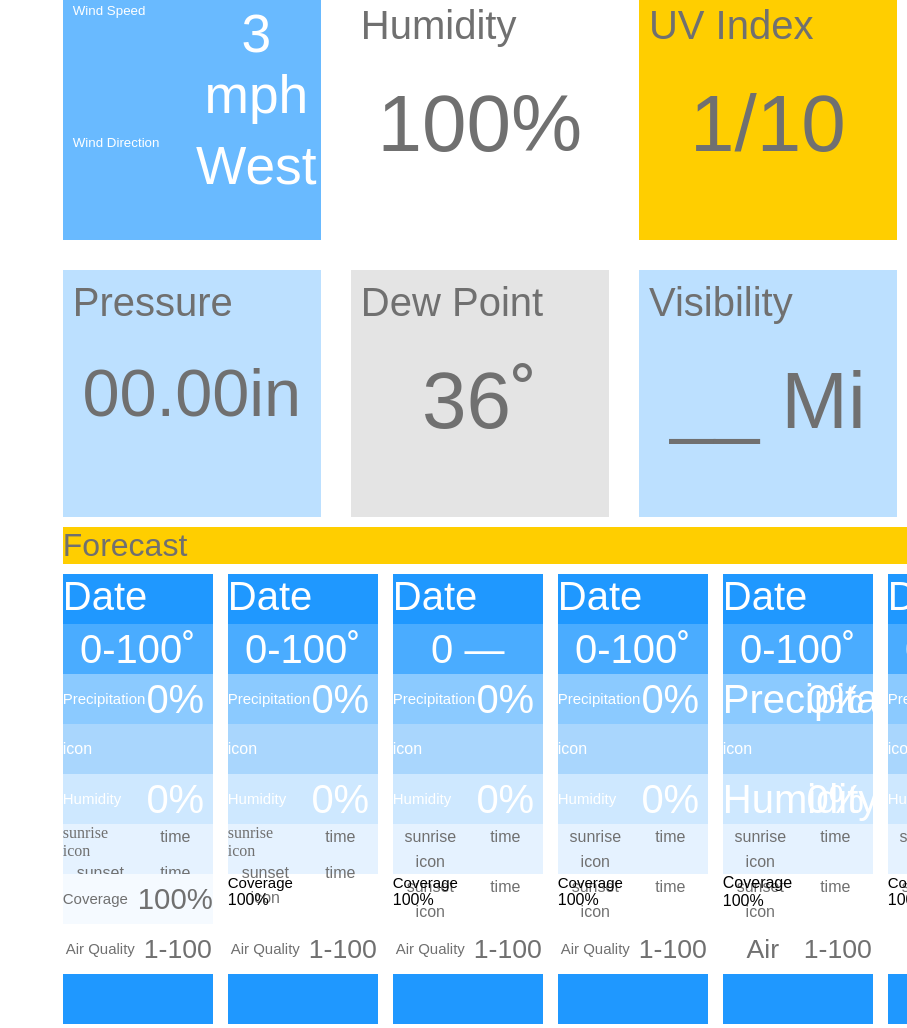
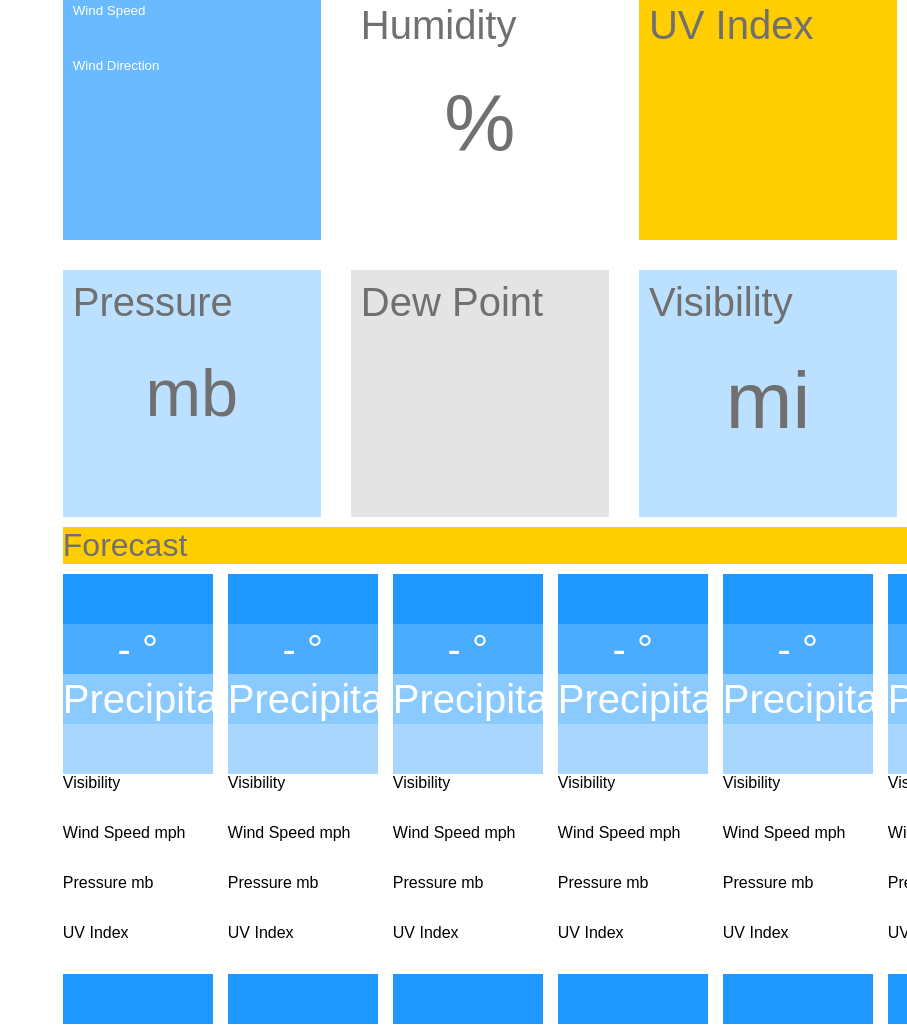
Before and after one commit to haleyej25/ART300_weather_base-1.0.0, a plain HTML site: page index.html in a window 1280 px wide. Shown: the part 824-1852 px from the top of the page, without its empty margins (373-1280 px from the left). Drawn offline with Linux system fonts and the light colour scheme; a script that the page names is missing; a web font is replaced by a local one.

Commit message:
Update index.html

```diff
--- a/index.html
+++ b/index.html
@@ -25,21 +25,21 @@
         <link rel="stylesheet" href="/style.css">
         <link rel="stylesheet" href="https://use.typekit.net/wfa8thc.css">
     </head>
-
     <body>
+        <div class="results" id="app">
             <div class="topbar">
                 <h1 id="domainname">putthedomeup.com</h1>
-            <p>alerts</p>
+                <p>{{weather.error}}</p>
             </div>
              <div class="left">
                 <div class="timebar">
                     <div class="time">
                         <h1 id="time">Time</h1>
-                    <p>1400</p>
+                        <p>{{time.hour_12}}:{{time.minute}}</p>
                     </div>
                     <div class="today">
                         <h1>Today's Date</h1>
-                    <p>11/11/11</p>
+                        <p>{{time.date}}</p>
                     </div>
                 </div>
                 <div class="tempbar">
@@ -48,83 +48,86 @@
                     </div>
                     <div class="t2">
                         <h1>Feels Like</h1>
-                    <p>100˚</p>
+                        <p class="degree_symbol">{{current.temp.feelslike}}</p>
                     </div>
                     <div class="t3">
                         <h1>Real</h1>
-                    <p>100˚</p>
+                        <p class="degree_symbol">{{current.temp.current}}</p>
                     </div>
                     <div class="t4">
                         <h1>High – Low</h1>
-                    <p>50-100˚</p>
+                        <p class="degree_symbol">{{current.temp.high}}–{{current.temp.low}}</p>
                     </div>
                 </div>
             </div>
             <div class="right">
                 <div class="topgrid">
                     <div class="locationbar">
-                    <p>Zipcode:</p>
-                    <p>entrybar</p>
+                        <p>{{location.name}}</p>
+                         <input placeholder="Enter Your ZIP Code" v-on:input="zip_trigger" name="name" id="zip" />
+
                     </div>
                     <div class="precipitation">
                         <h1>Today's Precipitation</h1>
-                    <p>100%</p>
+                        <p>{{forecast[0].pop}}%</p>
                     </div>
                     <div class="currentweather">
-                    <p>icon</p>
+                        <p>{{forecast[0].weather.description}}</p>
+                        <img v-bind:src="'/weathericons/' + forecast[0].weather.icon + '.png'" v-bind:alt="forecast[0].weather.description">
                     </div>
-                <div class="radar">
-                    <p>please shut up that i don't have link yet</p>
-                </div>
+                    <div class="radar" id="map"></div>
                 </div>
                 <div class="middlegrid">
                     <div class="sunrisesunset">
                         <div class="half1">
-                        <h4>sunrise icon</h4>
-                        <p>500</p>
+                            <h4>sunrise</h4>
+                            <img src="/weathericons/sunrise.png" alt="sunrise">
+                            <p>{{current.sunrise}}</p>
+
                         </div>
                         <div class="half2">
-                        <h4>sunset icon</h4>
-                        <p>2100</p>
+                            <h4>sunset</h4>
+                            <img src="/weathericons/sunset.png" alt="sunset">
+                            <p>{{current.sunset}}</p>
                         </div>
                     </div>
                     <div class="airquality">
                         <h4>Air Quality</h4>
-                    <p>1-000</p>
+                        <p>{{current.air_quality}}</p>
                     </div>
                     <div class="coverage">
                         <h4>Coverage</h4>
-                    <p>50%</p>
+                        <p>{{current.cloud_cover}}%</p>
                     </div>
                     <div class="wind">
                         <div class="half1">
                             <h4>Wind Speed</h4>
-                        <p>3 mph</p>
+                            <p>{{current.wind.speed}}</p>
                         </div>
                         <div class="half2">
                             <h4>Wind Direction</h4>
-                        <p>West</p>
+                            <h3>{{hourly[0].windDirection}}</h3>
                         </div>
                     </div>
                     <div class="humidity">
                         <h4>Humidity</h4>
-                    <p>100%</p>
+                        <p>{{current.humidity}}%</p>
                     </div>
                     <div class="uvindex">
                         <h4>UV Index</h4>
-                    <p>1/10</p>
+                        <p>{{forecast[0].uv}}</p>
                     </div>
                     <div class="pressure">
                         <h4>Pressure</h4>
-                    <p>00.00in</p>
+                        <p>{{forecast[0].pres}}mb</p>
                     </div>
                     <div class="dewpoint">
                         <h4>Dew Point</h4>
-                    <p>36˚</p>
+                        <p>{{forecast[0].dewpt}}</p>
                     </div>
                     <div class="visibility">
                         <h4>Visibility</h4>
-                    <p>__ Mi</p>
+                        <p>{{forecast[0].vis}}mi</p>
                     </div>
                 </div>
                 <div class="forecast">
@@ -133,246 +136,168 @@
                 <div class="bottomgrid">
                     <div class="date1">
                         <div class="dateof">
-                        <h4>Date</h4>
+                            <h4>{{forecast[1].weekday}}</h4>
                         </div>
                         <div class="highlowforecast">
-                        <p>0-100˚</p>
+                            <p class="degree_symbol">{{forecast[1].max_temp}} - {{forecast[1].min_temp}}</p>
                         </div>
                         <div class="precipationforecast">
-                        <h2>Precipitation</h2>
-                        <p>0%</p>
+                            <p>Precipitation {{forecast[1].pop}}%</p>
                         </div>
                         <div class="forecastdescription">
-                        <p>icon</p>
+                            <h2>{{forecast[1].weather.description}}</h2>
                         </div>
-                    <div class="humidityforecast">
-                        <h2>Humidity</h2>
-                        <p>0%</p>
+                        <div class="visibilityforecast">
+                            <p>Visibility {{forecast[1].vis}}</p>
                         </div>
-                    <div class="sunrisesunsetforecast">
-                        <h>sunrise icon</h>
-                        <p>time</p>
-                        <p>sunset icon</p>
-                        <p>time</p>
+                        <div class="windforecast">
+                            <p>Wind Speed {{forecast[1].wind_spd}} mph</p>
                         </div>
-                    <div class="coverageforecast">
-                        <h2>Coverage</h2>
-                        <p>100%</p>
+                        <div class="pressureforecast">
+                             <p>Pressure {{forecast[1].pres}} mb</p>
                         </div>
-                    <div class="airqualityforecast">
-                        <h2>Air Quality</h2>
-                        <p>1-100</p>
+                        <div class="uvforecast">
+                            <p>UV Index {{forecast[1].uv}}</p>
                         </div>
                         <div class="colorbottombar"></div>
                     </div>
                     <div class="date2">
                         <div class="dateof">
-                        <h4>Date</h4>
+                            <h4>{{forecast[2].weekday}}</h4>
                         </div>
                         <div class="highlowforecast">
-                        <p>0-100˚</p>
+                            <p class="degree_symbol">{{forecast[2].max_temp}} - {{forecast[2].min_temp}}</p>
                         </div>
                         <div class="precipationforecast">
-                        <h2>Precipitation</h2>
-                        <p>0%</p>
+                            <p>Precipitation {{forecast[2].pop}}%</p>
                         </div>
                         <div class="forecastdescription">
-                        <p>icon</p>
+                            <h2>{{forecast[2].weather.description}}</h2>
                         </div>
-                    <div class="humidityforecast">
-                        <h2>Humidity</h2>
-                        <p>0%</p>
+                        <div class="visibilityforecast">
+                            <p>Visibility {{forecast[2].vis}}</p>
                         </div>
-                    <div class="sunrisesunsetforecast">
-                        <h>sunrise icon</h>
-                        <p>time</p>
-                        <p>sunset icon</p>
-                        <p>time</p>
+                        <div class="windforecast">
+                            <p>Wind Speed {{forecast[2].wind_spd}} mph</p>
                         </div>
-                    <div class="coverageforest">
-                        <h2>Coverage</h2>
-                        <p>100%</p>
+                        <div class="pressureforecast">
+                            <p>Pressure {{forecast[2].pres}} mb</p>
                         </div>
-                    <div class="airqualityforecast">
-                        <h2>Air Quality</h2>
-                        <p>1-100</p>
+                        <div class="uvforecast">
+                            <p>UV Index {{forecast[2].uv}}</p>
                         </div>
                         <div class="colorbottombar"></div>
                     </div>
                     <div class="date3">
                         <div class="dateof">
-                        <h4>Date</h4>
+                            <h4>{{forecast[3].weekday}}</h4>
                         </div>
                         <div class="highlowforecast">
-                        <p> 0 — 100˚</p>
+                           <p class="degree_symbol">{{forecast[3].max_temp}} - {{forecast[3].min_temp}}</p>
                         </div>
                         <div class="precipationforecast">
-                        <h2>Precipitation</h2>
-                        <p>0%</p>
+                            <p>Precipitation {{forecast[3].pop}}%</p>
                         </div>
                         <div class="forecastdescription">
-                        <p>icon</p>
+                            <h2>{{forecast[3].weather.description}}</h2>
                         </div>
-                    <div class="humidityforecast">
-                        <h2>Humidity</h2>
-                        <p>0%</p>
+                        <div class="visibilityforecast">
+                            <p>Visibility {{forecast[4].vis}}</p>
                         </div>
-                    <div class="sunrisesunsetforecast">
-                        <p>sunrise icon</p>
-                        <p>time</p>
-                        <p>sunset icon</p>
-                        <p>time</p>
+                        <div class="windforecast">
+                            <p>Wind Speed {{forecast[4].wind_spd}} mph</p>
                         </div>
-                    <div class="coverageforest">
-                        <h2>Coverage</h2>
-                        <p>100%</p>
+                        <div class="pressureforecast">
+                            <p>Pressure {{forecast[4].pres}} mb</p>
                         </div>
-                    <div class="airqualityforecast">
-                        <h2>Air Quality</h2>
-                        <p>1-100</p>
+                        <div class="uvforecast">
+                            <p>UV Index {{forecast[4].uv}}</p>
                         </div>
                         <div class="colorbottombar"></div>
                     </div>
                     <div class="date4">
                         <div class="dateof">
-                        <h4>Date</h4>
+                            <h4>{{forecast[4].weekday}}</h4>
                         </div>
                         <div class="highlowforecast">
-                        <p>0-100˚</p>
+                            <p  class="degree_symbol">{{forecast[4].max_temp}} - {{forecast[4].min_temp}}</p>
                         </div>
                         <div class="precipationforecast">
-                        <h2>Precipitation</h2>
-                        <p>0%</p>
+                            <p>Precipitation {{forecast[4].pop}}%</p>
                         </div>
                         <div class="forecastdescription">
-                        <p>icon</p>
+                            <h2>{{forecast[4].weather.description}}</h2>
                         </div>
-                    <div class="humidityforecast">
-                        <h2>Humidity</h2>
-                        <p>0%</p>
+                        <div class="visibilityforecast">
+                            <p>Visibility {{forecast[4].vis}}</p>
                         </div>
-                    <div class="sunrisesunsetforecast">
-                        <p>sunrise icon</p>
-                        <p>time</p>
-                        <p>sunset icon</p>
-                        <p>time</p>
+                        <div class="windforecast">
+                            <p>Wind Speed {{forecast[4].wind_spd}} mph</p>
                         </div>
-                    <div class="coverageforest">
-                        <h2>Coverage</h2>
-                        <p>100%</p>
+                        <div class="pressureforecast">
+                            <p>Pressure {{forecast[4].pres}} mb</p>
                         </div>
-                    <div class="airqualityforecast">
-                        <h2>Air Quality</h2>
-                        <p>1-100</p>
+                        <div class="uvforecast">
+                            <p>UV Index {{forecast[4].uv}}</p>
                         </div>
                         <div class="colorbottombar"></div>
                     </div>
                     <div class="date5">
                         <div class="dateof">
-                        <h4>Date</h4>
+                            <h4>{{forecast[5].weekday}}</h4>
                         </div>
                         <div class="highlowforecast">
-                        <p>0-100˚</p>
+                            <p  class="degree_symbol">{{forecast[5].max_temp}} - {{forecast[5].min_temp}}</p>
                         </div>
                         <div class="precipationforecast">
-                        <p>Precipitation</p>
-                        <p>0%</p>
+                            <p>Precipitation {{forecast[5].pop}}%</p>
                         </div>
                         <div class="forecastdescription">
-                        <p>icon</p>
+                            <h2>{{forecast[5].weather.description}}</h2>
                         </div>
-                    <div class="humidityforecast">
-                        <p>Humidity</p>
-                        <p>0%</p>
+                        <div class="visibilityforecast">
+                            <p>Visibility {{forecast[5].vis}}</p>
                         </div>
-                    <div class="sunrisesunsetforecast">
-                        <p>sunrise icon</p>
-                        <p>time</p>
-                        <p>sunset icon</p>
-                        <p>time</p>
+                        <div class="windforecast">
+                            <p>Wind Speed {{forecast[5].wind_spd}} mph</p>
                         </div>
-                    <div class="coverageforest">
-                        <p>Coverage</p>
-                        <p>100%</p>
+                        <div class="pressureforecast">
+                            <p>Pressure {{forecast[5].pres}} mb</p>
                         </div>
-                    <div class="airqualityforecast">
-                        <p>Air Quality</p>
-                        <p>1-100</p>
+                        <div class="uvforecast">
+                            <p>UV Index {{forecast[5].uv}}</p>
                         </div>
                         <div class="colorbottombar"></div>
                     </div>
                     <div class="date6">
                         <div class="dateof">
-                        <h4>Date</h4>
+                            <h4>{{forecast[6].weekday}}</h4>
                         </div>
                         <div class="highlowforecast">
-                        <p>0-100˚</p>
+                            <p  class="degree_symbol">{{forecast[6].max_temp}} - {{forecast[6].min_temp}}</p>
                         </div>
                         <div class="precipationforecast">
-                        <h2>Precipitation</h2>
-                        <p>0%</p>
+                            <p>Precipitation {{forecast[6].pop}}%</p>
                         </div>
                         <div class="forecastdescription">
-                        <p>icon</p>
+                            <h>{{forecast[6].weather.description}}</h>
                         </div>
-                    <div class="humidityforecast">
-                        <h2>Humidity</h2>
-                        <p>0%</p>
+                        <div class="visibilityforecast">
+                            <p>Visibility {{forecast[6].vis}}</p>
                         </div>
-                    <div class="sunrisesunsetforecast">
-                        <p>sunrise icon</p>
-                        <p>time</p>
-                        <p>sunset icon</p>
-                        <p>time</p>
+                        <div class="windforecast">
+                            <p>Wind Speed {{forecast[6].wind_spd}} mph</p>
                         </div>
-                    <div class="coverageforest">
-                        <h2>Coverage</h2>
-                        <p>100%</p>
+                        <div class="pressureforecast">
+                            <p>Pressure {{forecast[6].pres}} mb</p>
                         </div>
-                    <div class="airqualityforecast">
-                        <p>Air Quality</p>
-                        <p>0-100˚</p>
-                    </div>
-                    <div class="colorbottombar"></div>
-                </div>
-                <div class="date7">
-                    <div class="dateof">
-                        <h4>Date</h4>
-                    </div>
-                    <div class="highlowforecast">
-                        <p>0-100˚</p>
-                    </div>
-                    <div class="precipationforecast">
-                        <h2>Precipitation</h2>
-                        <p>0%</p>
-                    </div>
-                    <div class="forecastdescription">
-                        <p>icon</p>
-                    </div>
-                    <div class="humidityforecast">
-                        <h2>Humidity</h2>
-                        <p>0%</p>
-                    </div>
-                    <div class="sunrisesunsetforecast">
-                        <p>sunrise icon</p>
-                        <p>time</p>
-                        <p>sunset icon</p>
-                        <p>time</p>
-                    </div>
-                    <div class="coverageforest">
-                        <h2>Coverage</h2>
-                        <p>100%</p>
-                    </div>
-                    <div class="airqualityforecast">
-                        <h2>Air Quality</h2>
-                        <p>0-100</p>
+                        <div class="uvforecast">
+                            <p>UV Index {{forecast[6].uv}}</p>
                         </div>
                         <div class="colorbottombar"></div>
                     </div>
                 </div>
             </div>
-
-
             <!-- <h1>TIME</h1>
             <p>{{time.day}}</p>
             <p>{{time.date}}</p>
@@ -396,8 +321,6 @@
             <p>{{current.description_icon}}</p>
 
             <p class="degree_symbol">{{current.temp.current}}</p>
-            <p class="degree_symbol">{{current.temp.high}}</p>
-            <p class="degree_symbol">{{current.temp.low}}</p>
 
             <p>{{current.wind.speed}}</p>
             <p class="degree_symbol">{{current.wind.degree}}</p>
@@ -406,8 +329,6 @@
             <p>{{current.rain}}</p>
             <p>{{current.snow}}</p>
 
-            <p>{{current.sunrise}}</p>
-            <p>{{current.sunset}}</p>
 
 
             <h1>HOURLY</h1>
@@ -423,7 +344,7 @@
 
             <h1>FORECAST</h1>
             <h4>Day 1</h4>
-            <p  class="degree_symbol">High - {{forecast[0].max_temp}}</h2>
+            <p  class="degree_symbol">High - {{forecast[0].max_temp}}</p>
             <p  class="degree_symbol">Low - {{forecast[0].min_temp}}</p>
             <p>{{forecast[0].uv}}</p>
             <p>{{forecast[0].weather.description}}</p>
@@ -434,7 +355,7 @@
 
             <p>{{forecast[0].vis}}</p>
 
-            <p>{{forecast[0].pop}}</p>
+            <p>{{forecast[0].pop}}%</p>
 
             <p>{{forecast[0].precip}}</p>
 
@@ -442,27 +363,12 @@
 
             <p>{{forecast[0].dewpt}}</p>
             <p>{{forecast[0].pres}} mb</p> -->
+<!--
+             <div class="icon">
+                <img src="/weathericons/01d.png" alt="sunny">
+            </div>  -->
 
+            <script src="/js/script.js"></script>
         </div>
-        <div id="map"></div>
-
-
-
-
-        <script src="/js/script.js" type="module"></script>
     </body>
 </html>
-
-
-
-
-
-
-
-
-
-        <input placeholder="Enter Your ZIP Code" name="name" id="zip" />
-        <p id="zip_display"></p>
-
-
-        <div class="results" id="app">
```
Lines whose indentation alone changed are shown as unchanged.
